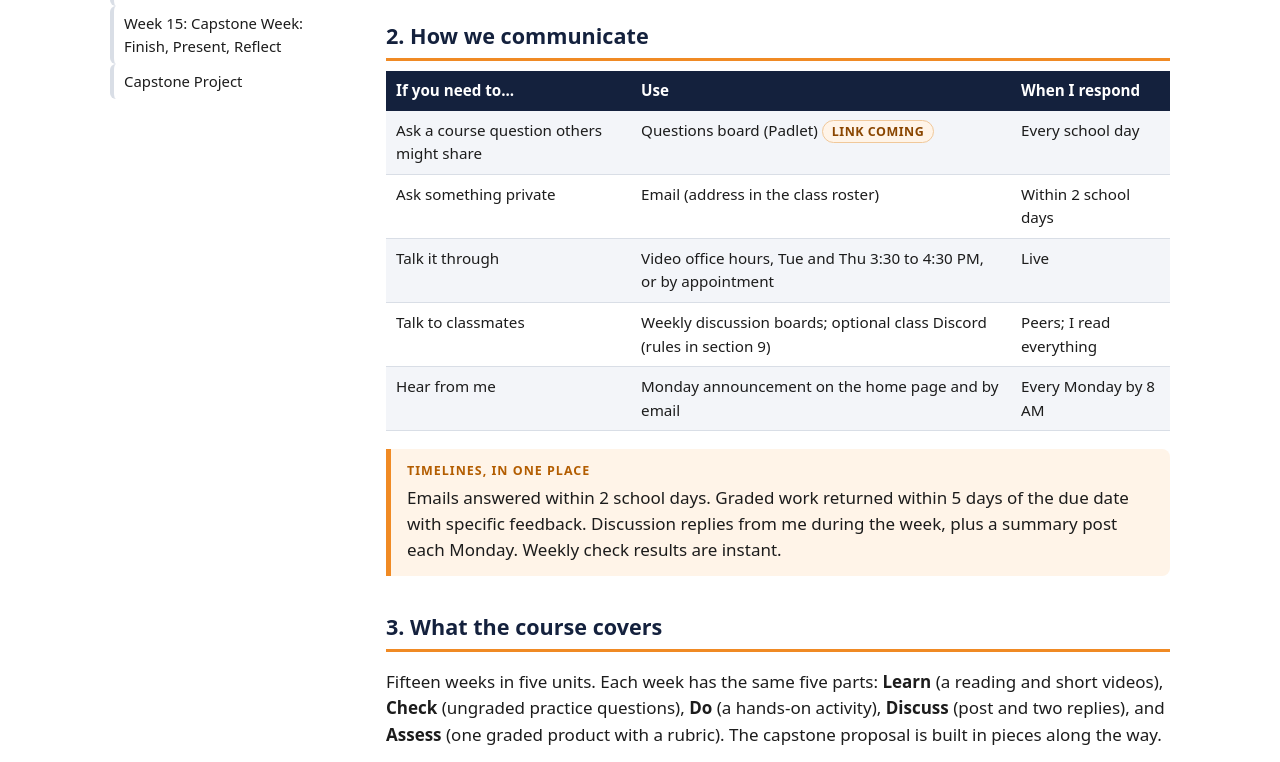
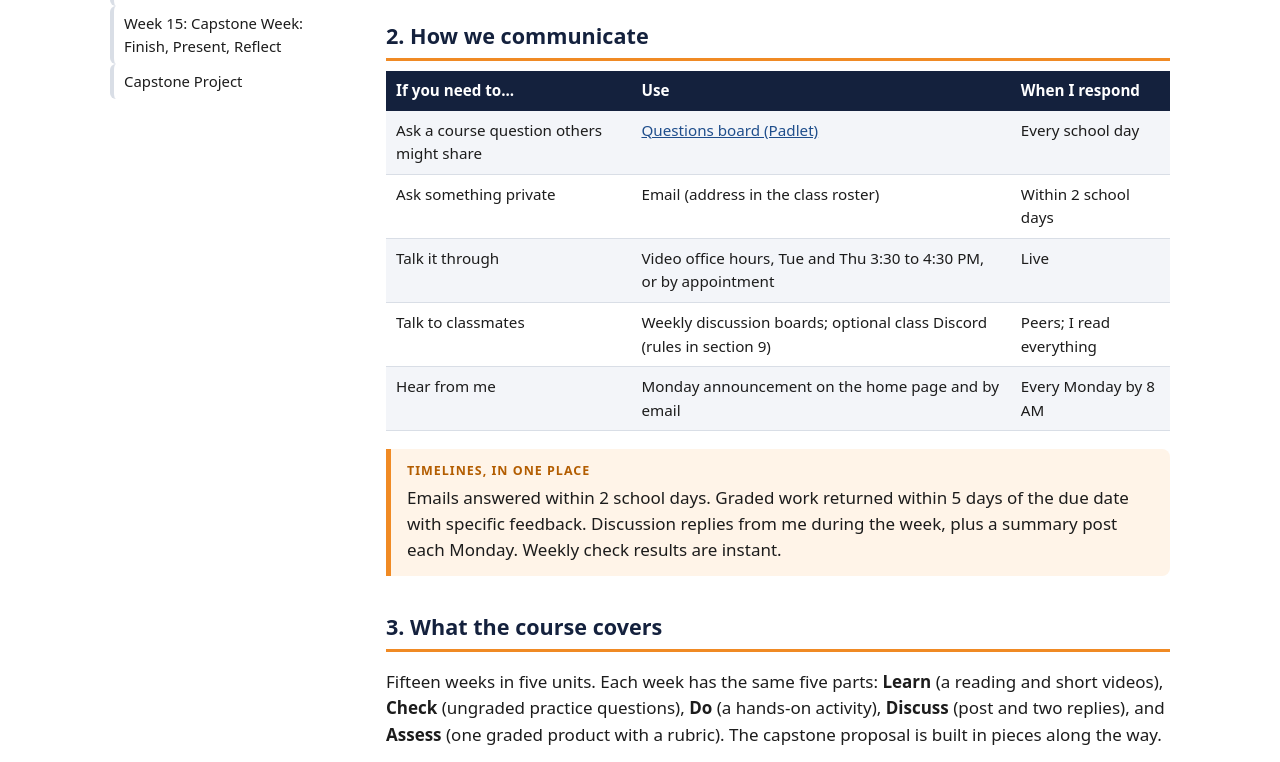
Before and after one commit to gumbobb/esports-course, a plain HTML site: page orientation.html in a window 1280 px wide. Shown: the part 939-1701 px from the top of the page. Drawn offline with Linux system fonts and the light colour scheme.

Commit message:
Wire up Padlet boards and add single-file link config
Creates assets/links.js holding the three external course URLs in one
place. Orientation link slots read from it at load: a filled URL renders
a real link, an empty one keeps the "link coming" badge, so the page
never shows a dead link. Questions and Introductions Padlet URLs are
filled in; the Google Form slot stays pending.

Co-Authored-By: Claude Opus 5 <noreply@anthropic.com>
Claude-Session: https://claude.ai/code/session_011LAxjhdto2rc4ohqLZa8LQ

```diff
--- /dev/null
+++ b/assets/links.js
@@ -0,0 +1,49 @@
+/* ============================================================
+   COURSE LINKS
+   ------------------------------------------------------------
+   Paste your three URLs between the quotes below. That is the
+   only part of this file you need to touch.
+
+   Leave a value as "" and the page shows a small "link coming"
+   badge instead of a dead link, so students never hit a 404.
+   Fill one in and it becomes a working link the next time the
+   page loads. No HTML editing required.
+   ============================================================ */
+
+window.COURSE_LINKS = {
+
+  padletQuestions: "https://padlet.com/bbhughes1215/questions-board-introduction-to-esports-management-s025kc7pje2r9u2n0dok",          // Padlet - Questions board
+  googleFormSyllabusCheck: "",  // Google Form - syllabus and orientation check
+  padletIntro: "https://padlet.com/bbhughes1215/introductions-introduction-to-esports-management-s025kc73uk7u6osbs8f1"               // Padlet - Introductions board
+
+};
+
+/* ====== nothing below here needs editing ====== */
+(function () {
+  "use strict";
+  var links = window.COURSE_LINKS || {};
+
+  function swap() {
+    var slots = document.querySelectorAll("[data-course-link]");
+    for (var i = 0; i < slots.length; i++) {
+      var el = slots[i];
+      var key = el.getAttribute("data-course-link");
+      var url = (links[key] || "").trim();
+      if (!url) continue;                       // leave the badge in place
+      if (!/^https?:\/\//i.test(url)) continue; // ignore anything not a real URL
+
+      var a = document.createElement("a");
+      a.setAttribute("href", url);
+      a.setAttribute("target", "_blank");
+      a.setAttribute("rel", "noopener");
+      a.textContent = el.getAttribute("data-label") || el.textContent.trim();
+      el.parentNode.replaceChild(a, el);
+    }
+  }
+
+  if (document.readyState === "loading") {
+    document.addEventListener("DOMContentLoaded", swap);
+  } else {
+    swap();
+  }
+})();
--- a/orientation.html
+++ b/orientation.html
@@ -32,7 +32,7 @@
 <h2 id="communicate">2. How we communicate</h2>
 <table>
 <tr><th>If you need to...</th><th>Use</th><th>When I respond</th></tr>
-<tr><td>Ask a course question others might share</td><td>Questions board (Padlet) <span class="pending">link coming</span><!-- When the board exists, swap the text above for: <a href="PASTE_PADLET_QUESTIONS_URL" target="_blank" rel="noopener">Questions board (Padlet)</a> --></td><td>Every school day</td></tr>
+<tr><td>Ask a course question others might share</td><td><span data-course-link="padletQuestions" data-label="Questions board (Padlet)">Questions board (Padlet) <span class="pending">link coming</span></span></td><td>Every school day</td></tr>
 <tr><td>Ask something private</td><td>Email (address in the class roster)</td><td>Within 2 school days</td></tr>
 <tr><td>Talk it through</td><td>Video office hours, Tue and Thu 3:30 to 4:30 PM, or by appointment</td><td>Live</td></tr>
 <tr><td>Talk to classmates</td><td>Weekly discussion boards; optional class Discord (rules in section 9)</td><td>Peers; I read everything</td></tr>
@@ -118,8 +118,8 @@
 
 <h2 id="tasks">10. Module 0 tasks (5% of your grade, due end of Week 1)</h2>
 <ol class="steps">
-<li>Read the <a href="syllabus.html">syllabus</a> and take the syllabus and orientation check <span class="pending">link coming</span><!-- When the form exists, swap the text above for: <a href="PASTE_GOOGLE_FORM_URL" target="_blank" rel="noopener">syllabus and orientation check</a> --> (Google Forms, 10 questions, retake until 100%).</li>
-<li>Post your introduction on the Introductions board <span class="pending">link coming</span><!-- When the board exists, swap the text above for: <a href="PASTE_PADLET_INTRO_URL" target="_blank" rel="noopener">Introductions board</a> -->: your name, the game or esport you follow (or none yet), one thing you hope to learn, and a photo or image that represents you. Text, audio, or video. Reply to two classmates.</li>
+<li>Read the <a href="syllabus.html">syllabus</a> and take the <span data-course-link="googleFormSyllabusCheck" data-label="syllabus and orientation check">syllabus and orientation check <span class="pending">link coming</span></span> (Google Forms, 10 questions, retake until 100%).</li>
+<li>Post your introduction on the <span data-course-link="padletIntro" data-label="Introductions board">Introductions board <span class="pending">link coming</span></span>: your name, the game or esport you follow (or none yet), one thing you hope to learn, and a photo or image that represents you. Text, audio, or video. Reply to two classmates.</li>
 <li>Open the Week 1 check and submit a practice response so you know the form works.</li>
 <li>Optional: email me one thing you want me to know about how you learn best.</li>
 </ol>
@@ -132,5 +132,6 @@
 </main>
 </div>
 <footer class="site">Introduction to Esports Management · Instructor: Mr. Hughes · Built as a course design project for The University of Alabama (AIL 604). Content is original unless linked; linked resources belong to their owners.</footer>
+<script src="assets/links.js"></script>
 </body>
 </html>
```
